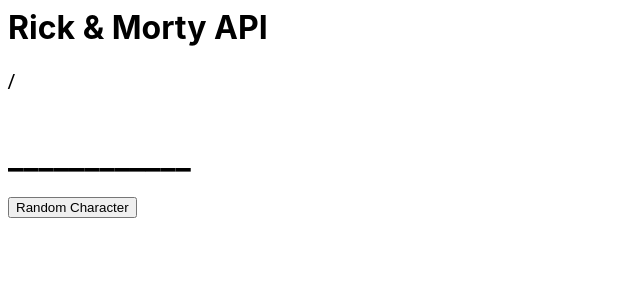
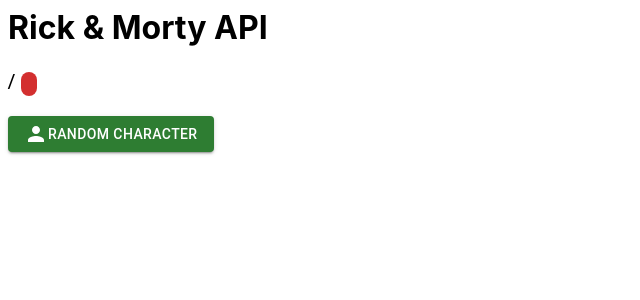
Before and after one commit to socram174/rick-morty-react, a React (Create React App) app: page / in a window 1280 px wide. Shown: the top 300 px of the page, without its empty margins (0-640 px from the left). Built offline with nearby package versions, Linux system fonts and the light colour scheme; no server answers.

Commit message:
Cambio pequeño con mui

```diff
--- a/src/App.js
+++ b/src/App.js
@@ -1,34 +1,52 @@
-import React from "react";
-import "./style.css";
-import { useEffect , useState} from 'react';
+import React from 'react';
+import './style.css';
+import { useEffect, useState } from 'react';
+import Button from '@mui/material/Button';
+import Chip from '@mui/material/Chip';
+import PersonIcon from '@mui/icons-material/Person';
 
 export default function App() {
   const [datos, setDatos] = useState([]);
-  const [colorB,setColor] = useState([]);
+  const [colorB, setColor] = useState([]);
   console.log(Math.floor(Math.random() * 10) + 1);
   const [num, setNum] = useState(292);
 
-  useEffect(()=> {
-    fetch("https://rickandmortyapi.com/api/character/"+num).then((res) => res.json()).then((data) => {console.log(data);
-  setDatos(data)
-  {data.status === "Alive" ? setColor("solid 5px green"): setColor("solid 5px red")}
-});
-  },[num]);
+  useEffect(() => {
+    fetch('https://rickandmortyapi.com/api/character/' + num)
+      .then((res) => res.json())
+      .then((data) => {
+        console.log(data);
+        setDatos(data);
+        {
+          data.status === 'Alive'
+            ? setColor('solid 5px green')
+            : setColor('solid 5px red');
+        }
+      });
+  }, [num]);
   return (
-    <div style={{border:colorB}}>
+    <div style={{ border: colorB }}>
       <h1>Rick & Morty API</h1>
-      <h2>{datos.name} / {datos.status === "Alive" ? (
-        <span style={{color: "green"}}>{datos.status}</span>
-      ) : (
-        <span style={{color: "red"}}>{datos.status}</span>
-      )}</h2>
+      <h2>
+        {datos.name} /{' '}
+        {datos.status === 'Alive' ? (
+          <Chip label={datos.status} color="success" size="small" />
+        ) : (
+          <Chip label={datos.status} color="error" size="small" />
+        )}
+      </h2>
 
-      <img src={datos.image}/>
-      <h1>____________</h1>
+      <img src={datos.image} />
 
-      <button onClick={()=> {
-        setNum(Math.floor(Math.random() * 500)+ 1);
-      }}>Random Character</button>
+      <Button
+        onClick={() => {
+          setNum(Math.floor(Math.random() * 500) + 1);
+        }}
+        variant="contained"
+        color="success"
+      >
+        <PersonIcon /> Random Character
+      </Button>
     </div>
   );
 }
```
Also changed, not shown: package.json (+7 -6 lines).
